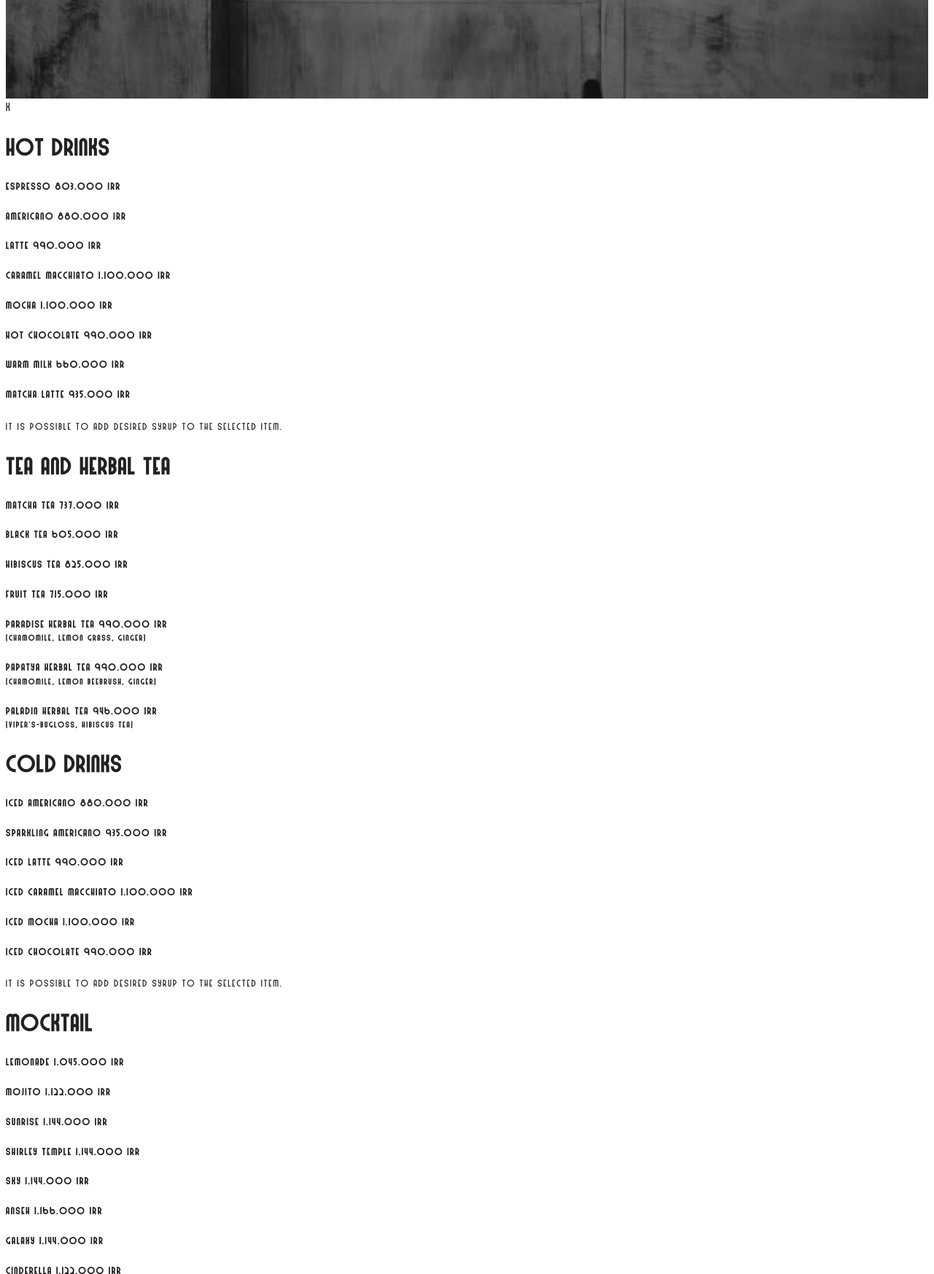
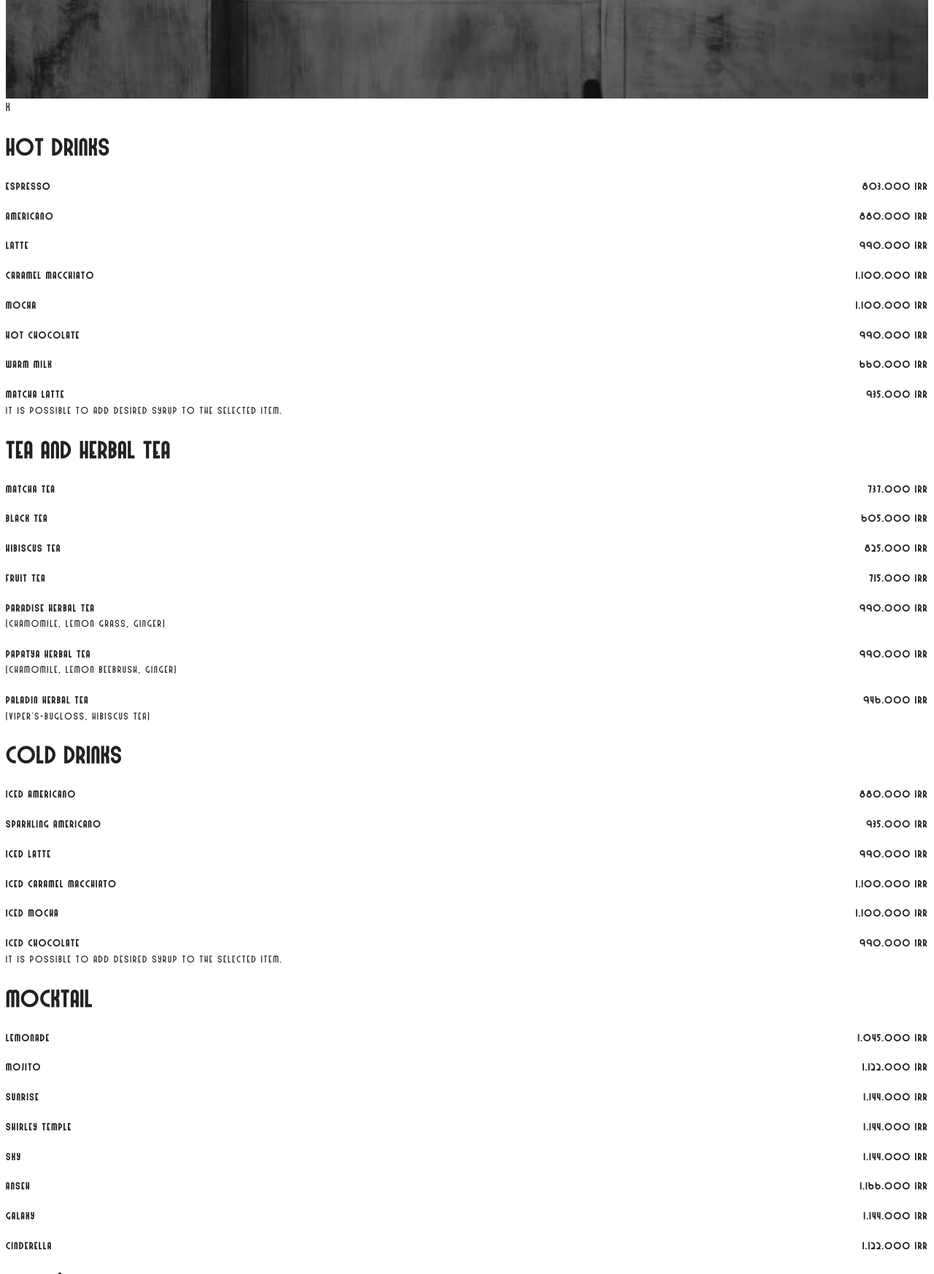
Before and after one commit to alirashidnahal/cafe-anseh.com, a PHP site: page /src/en.html in a window 1280 px wide. Shown: the part 681-2427 px from the top of the page at 73% size. Run offline with PHP 8.4, Linux system fonts and the light colour scheme.

Commit message:
Putting a distance between the price and the product name

```diff
--- a/src/css/style.css
+++ b/src/css/style.css
@@ -181,6 +181,13 @@ textarea {
     clear: both;
 }
 
+.priceList {
+    display: flex;
+    flex-wrap: nowrap;
+    justify-content: space-between;
+    align-items: center;
+    margin-bottom: 0;
+}
 /* ==========================================================================
    EXAMPLE Media Queries for Responsive Design.
    These examples override the primary ('mobile first') styles.
--- a/src/en.html
+++ b/src/en.html
@@ -60,71 +60,71 @@
             <h1>Hot Drinks</h1>
         </div>
         <div class="w3-container">
-            <h5>Espresso <b>803.000 IRR</b></h5>
-            <h5>Americano <b>880.000 IRR</b></h5>
-            <h5>Latte <b>990.000 IRR</b></h5>
-            <h5>Caramel Macchiato <b>1.100.000 IRR</b></h5>
-            <h5>Mocha <b>1.100.000 IRR</b></h5>
-            <h5>Hot Chocolate <b>990.000 IRR</b></h5>
-            <h5>Warm Milk <b>660.000 IRR</b></h5>
-            <h5>Matcha Latte <b>935.000 IRR</b></h5>
+            <h5 class="priceList">Espresso <b>803.000 IRR</b></h5>
+            <h5 class="priceList">Americano <b>880.000 IRR</b></h5>
+            <h5 class="priceList">Latte <b>990.000 IRR</b></h5>
+            <h5 class="priceList">Caramel Macchiato <b>1.100.000 IRR</b></h5>
+            <h5 class="priceList">Mocha <b>1.100.000 IRR</b></h5>
+            <h5 class="priceList">Hot Chocolate <b>990.000 IRR</b></h5>
+            <h5 class="priceList">Warm Milk <b>660.000 IRR</b></h5>
+            <h5 class="priceList">Matcha Latte <b>935.000 IRR</b></h5>
             <small>It is possible to add desired syrup to the selected item.</small>
         </div>
         <div class="w3-container w3-black">
             <h1>Tea and Herbal Tea</h1>
         </div>
         <div class="w3-container">
-            <h5>Matcha Tea <b>737.000 IRR</b></h5>
-            <h5>Black Tea <b>605.000 IRR</b></h5>
-            <h5>Hibiscus Tea <b>825.000 IRR</b></h5>
-            <h5>Fruit Tea <b>715.000 IRR</b></h5>
-            <h5>Paradise Herbal Tea <b>990.000 IRR</b><br><small>(Chamomile, Lemon grass, Ginger)</small></h5>
-            <h5>Papatya Herbal Tea <b>990.000 IRR</b><br><small>(Chamomile, Lemon beebrush, Ginger)</small></h5>
-            <h5>Paladin Herbal Tea <b>946.000 IRR</b><br><small>(Viper's-bugloss, Hibiscus Tea)</small></h5>
+            <h5 class="priceList">Matcha Tea <b>737.000 IRR</b></h5>
+            <h5 class="priceList">Black Tea <b>605.000 IRR</b></h5>
+            <h5 class="priceList">Hibiscus Tea <b>825.000 IRR</b></h5>
+            <h5 class="priceList">Fruit Tea <b>715.000 IRR</b></h5>
+            <h5 class="priceList">Paradise Herbal Tea <b>990.000 IRR</b></h5><small>(Chamomile, Lemon grass, Ginger)</small>
+            <h5 class="priceList">Papatya Herbal Tea <b>990.000 IRR</b></h5><small>(Chamomile, Lemon beebrush, Ginger)</small>
+            <h5 class="priceList">Paladin Herbal Tea <b>946.000 IRR</b></h5><small>(Viper's-bugloss, Hibiscus Tea)</small>
         </div>
         <div class="w3-container w3-black">
             <h1>Cold Drinks</h1>
         </div>
         <div class="w3-container">
-            <h5>Iced Americano <b>880.000 IRR</b></h5>
-            <h5>Sparkling Americano <b>935.000 IRR</b></h5>
-            <h5>Iced Latte <b>990.000 IRR</b></h5>
-            <h5>Iced Caramel Macchiato <b>1.100.000 IRR</b></h5>
-            <h5>Iced Mocha <b>1.100.000 IRR</b></h5>
-            <h5>Iced Chocolate <b>990.000 IRR</b></h5>
+            <h5 class="priceList">Iced Americano <b>880.000 IRR</b></h5>
+            <h5 class="priceList">Sparkling Americano <b>935.000 IRR</b></h5>
+            <h5 class="priceList">Iced Latte <b>990.000 IRR</b></h5>
+            <h5 class="priceList">Iced Caramel Macchiato <b>1.100.000 IRR</b></h5>
+            <h5 class="priceList">Iced Mocha <b>1.100.000 IRR</b></h5>
+            <h5 class="priceList">Iced Chocolate <b>990.000 IRR</b></h5>
             <small>It is possible to add desired syrup to the selected item.</small>
         </div>
         <div class="w3-container w3-black">
             <h1>Mocktail</h1>
         </div>
         <div class="w3-container">
-            <h5>Lemonade <b>1.045.000 IRR</b></h5>
-            <h5>Mojito <b>1.122.000 IRR</b></h5>
-            <h5>Sunrise <b>1.144.000 IRR</b></h5>
-            <h5>Shirley Temple <b>1.144.000 IRR</b></h5>
-            <h5>Sky <b>1.144.000 IRR</b></h5>
-            <h5>Anseh <b>1.166.000 IRR</b></h5>
-            <h5>Galaxy <b>1.144.000 IRR</b></h5>
-            <h5>Cinderella <b>1.122.000 IRR</b></h5>
+            <h5 class="priceList">Lemonade <b>1.045.000 IRR</b></h5>
+            <h5 class="priceList">Mojito <b>1.122.000 IRR</b></h5>
+            <h5 class="priceList">Sunrise <b>1.144.000 IRR</b></h5>
+            <h5 class="priceList">Shirley Temple <b>1.144.000 IRR</b></h5>
+            <h5 class="priceList">Sky <b>1.144.000 IRR</b></h5>
+            <h5 class="priceList">Anseh <b>1.166.000 IRR</b></h5>
+            <h5 class="priceList">Galaxy <b>1.144.000 IRR</b></h5>
+            <h5 class="priceList">Cinderella <b>1.122.000 IRR</b></h5>
         </div>
         <div class="w3-container w3-black">
             <h1>Frappé</h1>
         </div>
         <div class="w3-container">
-            <h5>Oreo <b>1.705.000 IRR</b></h5>
-            <h5>Peanut Cookie <b>1.727.000 IRR</b></h5>
-            <h5>Espresso <b>1.430.000 IRR</b></h5>
+            <h5 class="priceList">Oreo <b>1.705.000 IRR</b></h5>
+            <h5 class="priceList">Peanut Cookie <b>1.727.000 IRR</b></h5>
+            <h5 class="priceList">Espresso <b>1.430.000 IRR</b></h5>
         </div>
         <div class="w3-container w3-black">
             <h1>Extra syrup</h1>
         </div>
         <div class="w3-container">
-            <h5>Vanilla <b>140.000 IRR</b></h5>
-            <h5>Hazelnut <b>140.000 IRR</b></h5>
-            <h5>Chocolate <b>140.000 IRR</b></h5>
-            <h5>Caramel <b>140.000 IRR</b></h5>
-            <h5>Irish <b>160.000 IRR</b></h5>
-            <h5>Strawberry <b>160.000 IRR</b></h5>
+            <h5 class="priceList">Vanilla <b>140.000 IRR</b></h5>
+            <h5 class="priceList">Hazelnut <b>140.000 IRR</b></h5>
+            <h5 class="priceList">Chocolate <b>140.000 IRR</b></h5>
+            <h5 class="priceList">Caramel <b>140.000 IRR</b></h5>
+            <h5 class="priceList">Irish <b>160.000 IRR</b></h5>
+            <h5 class="priceList">Strawberry <b>160.000 IRR</b></h5>
         </div>
     </div>
 </div>
```
Also changed, not shown: src/index.html (+38 -38 lines).
